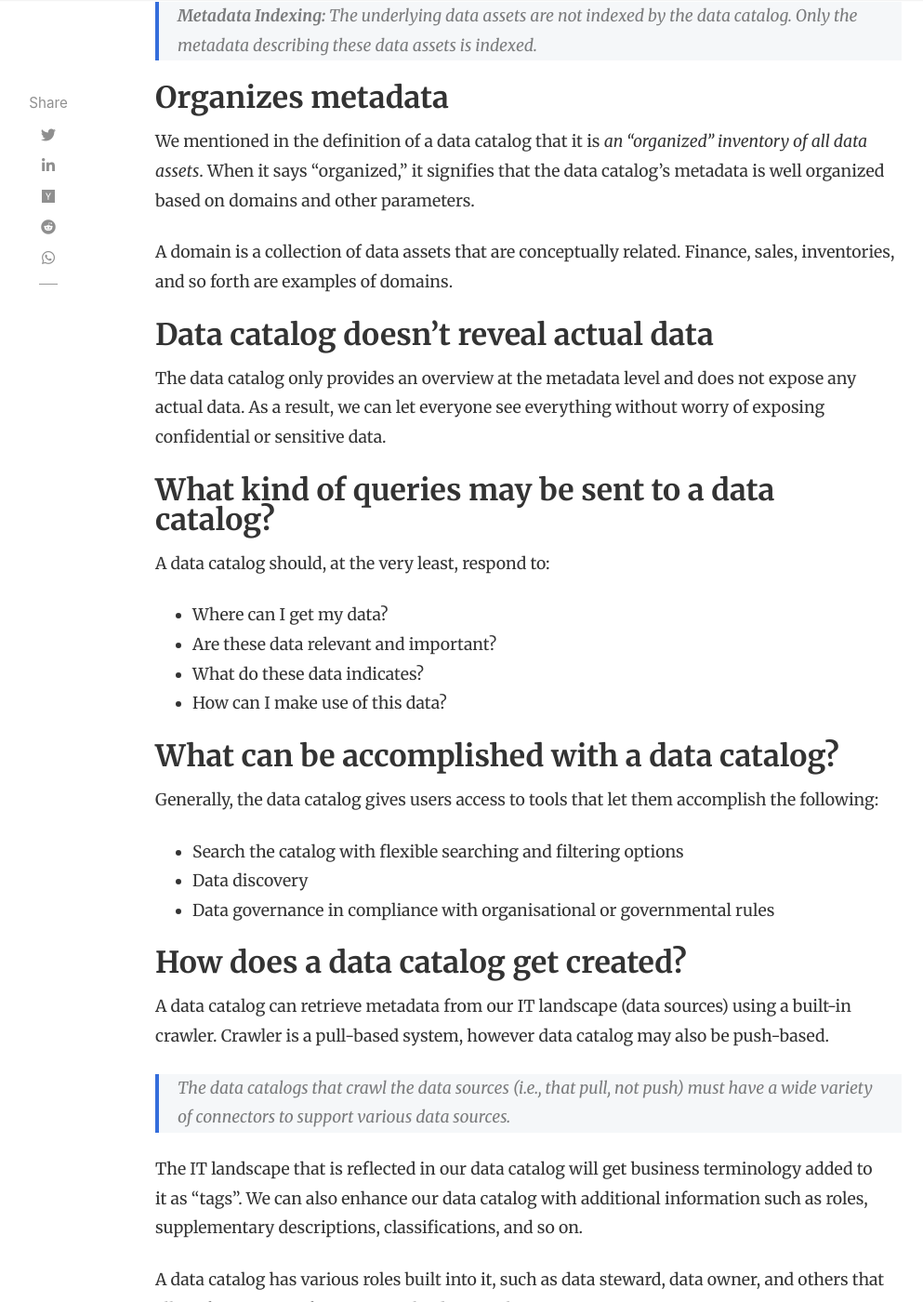
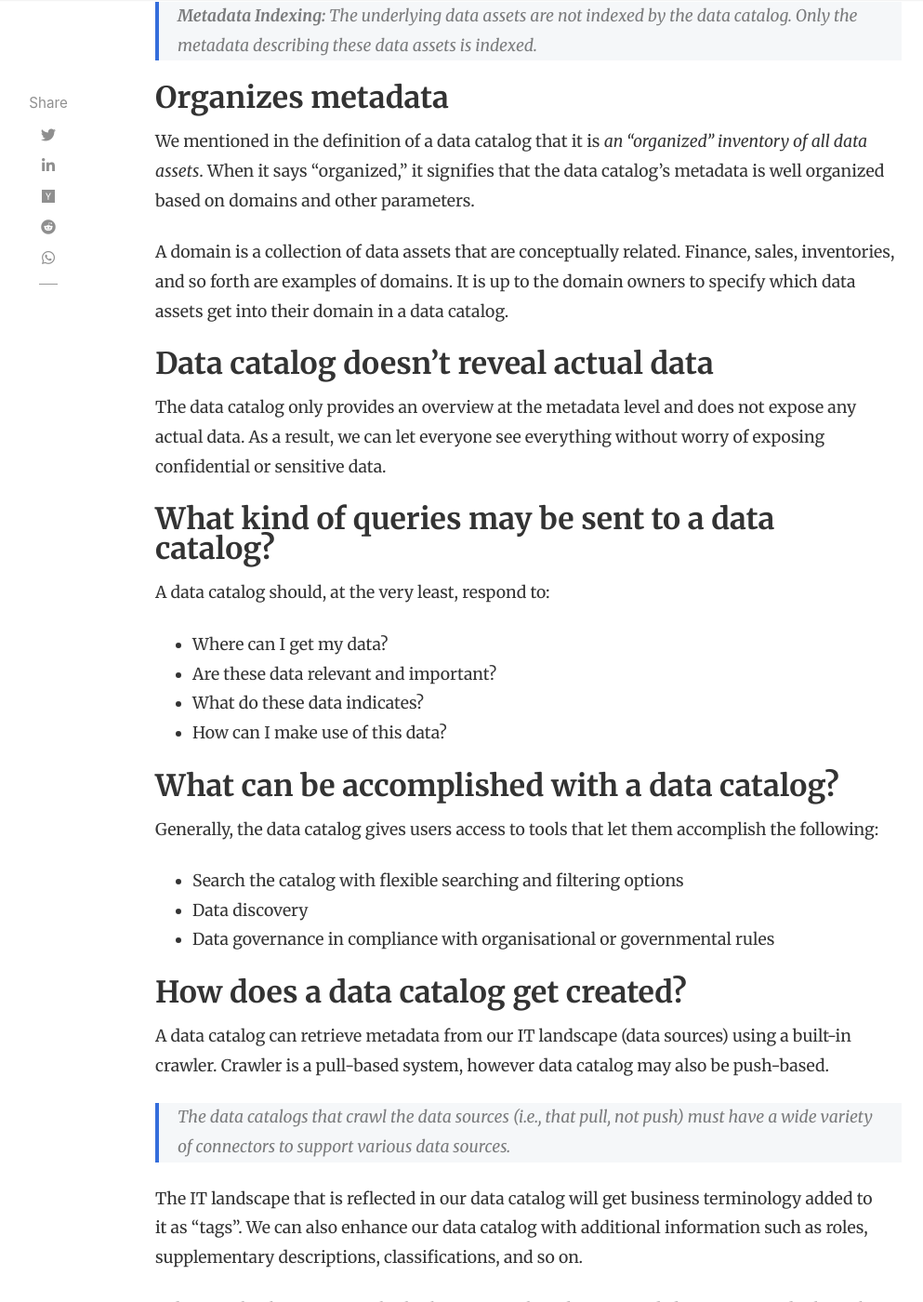
Before and after one commit to SenthilNayagan/senthilnayagan.github.io, a Jekyll site: the page built from _posts/data-management/data-engineering/concepts/2022-07-25-data-catalog.markdown, in a window 1280 px wide and 1400 px high, scrolled down 2253 px. Shown: the whole window at 93% size, without its empty margins (118-1111 px from the left). Built offline with Jekyll 4.4.1, drawn with Linux system fonts in a browser that asks for light colours; nearby versions of some CDN libraries; comment, search, counter and statistics services are not loaded; some of the changed text lies outside the part shown.

Commit message:
Content updated

```diff
--- a/_posts/data-management/data-engineering/concepts/2022-07-25-data-catalog.markdown
+++ b/_posts/data-management/data-engineering/concepts/2022-07-25-data-catalog.markdown
@@ -37,7 +37,7 @@
 
 We mentioned in the definition of a data catalog that it is *an "organized" inventory of all data assets*. When it says "organized," it signifies that the data catalog's metadata is well organized based on domains and other parameters.
 
-A domain is a collection of data assets that are conceptually related. Finance, sales, inventories, and so forth are examples of domains.
+A domain is a collection of data assets that are conceptually related. Finance, sales, inventories, and so forth are examples of domains. It is up to the domain owners to specify which data assets get into their domain in a data catalog.
 
 ## Data catalog doesn't reveal actual data
 
@@ -70,4 +70,6 @@
 
 ## Searchable data catalog
 
-Search is one of the most important features of a data catalog.
+Search is one of the most important features of a data catalog. A data catalog enables all data specialists in an organization to search for any data.
+
+> **Data discovery:** Searching and finding relevant data is called data discovery. It determines if the data exists or not, not what is contained inside it.
```
